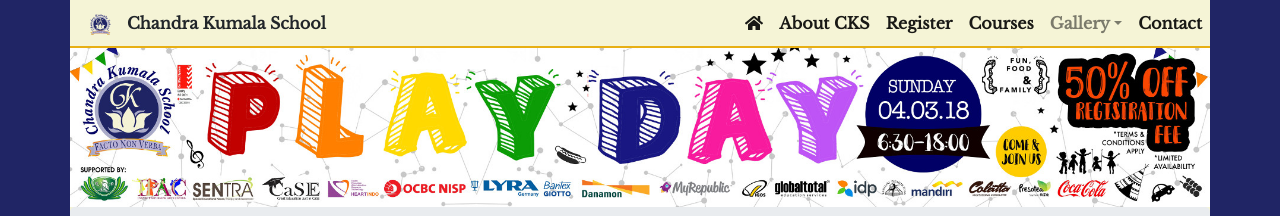
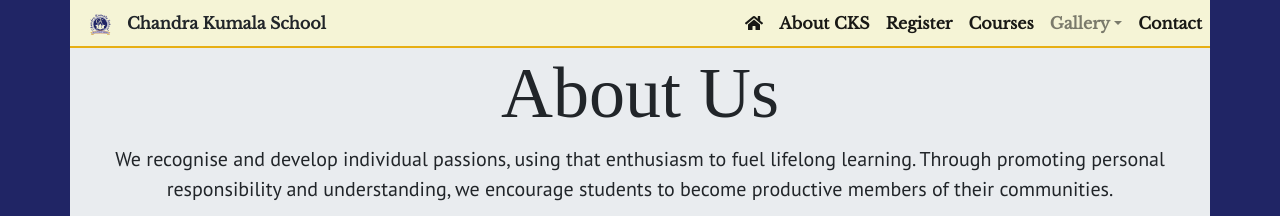
Before and after one commit to inyoka/kumala, a Django app: page /about in a window 1280 px wide. Shown: the top 216 px of the page. Run offline with Django 3.2, Linux system fonts and the light colour scheme; some libraries are stand-ins or nearby versions.

Commit message:
Remove Play Day banner

```diff
--- a/templates/www/base.html
+++ b/templates/www/base.html
@@ -113,19 +113,19 @@ height="0" width="0" style="display:none;visibility:hidden"></iframe></noscript>
 <div class="sidebar">
 
 </div>
-
-      <div class="row">
+<!-- EVENT BANNER .... -->
+      <!-- <div class="row">
        <div class="col-12">
          <div class="thumbnail">
            <a href="{% url 'www:playday' %}">
              <img src="{% static "/images/sd-1920x272.jpg" %}" alt="" style="width:100%">
              <div class="caption">
-               <!-- <p>Lorem ipsum...</p> -->
+               <p>Lorem ipsum...</p>
              </div>
            </a>
          </div>
        </div>
-     </div>
+     </div> -->
 
 
 
```
